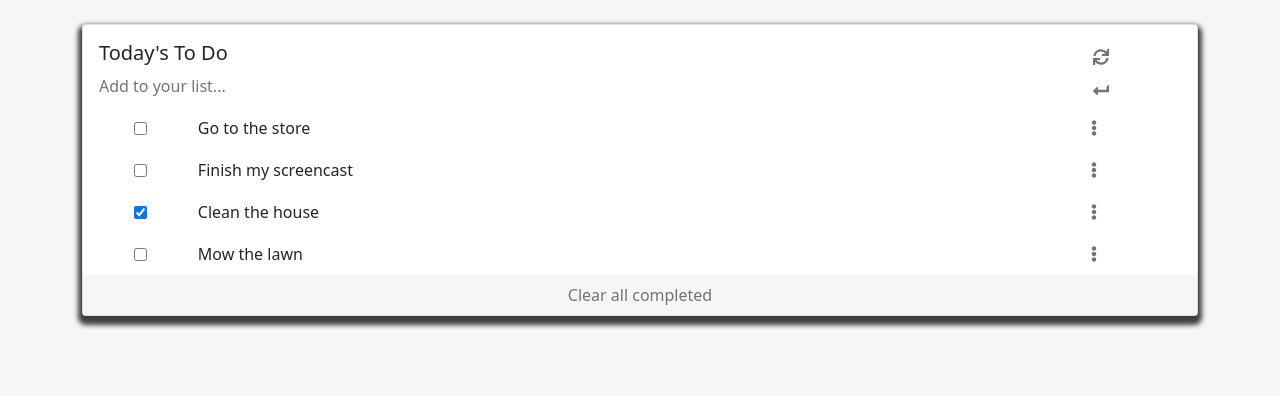
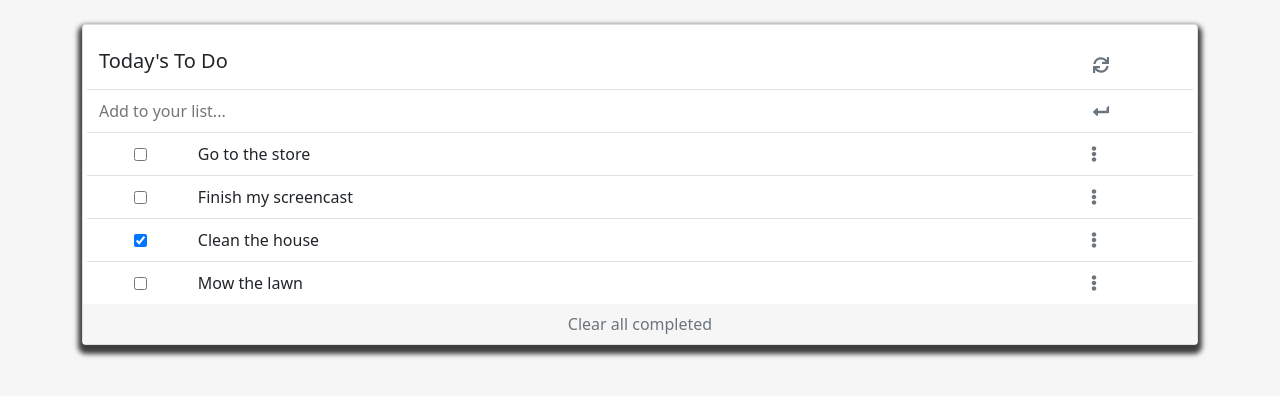
Before and after one commit to TheLuisAbarca/To-DO_List, a website built with webpack: page src/html/index.html in a window 1280 px wide. Built offline with nearby package versions, Linux system fonts and the light colour scheme.

Commit message:
Fix some style on task list.

```diff
--- a/src/html/index.html
+++ b/src/html/index.html
@@ -21,14 +21,14 @@
           <h3>To-Do List</h3>
         </div-->
         <div class="card-body">
-            <div class="row">
+            <div class="row pt-2 pb-2 justify-content-center align-items-center">
                 <h5 class="col-10">Today's To Do</h5>
                 <button class="col-2 reload text-muted">
                     <i class="fas fa-sync"></i>
                 </button>
             </div>
-            <div class="row">
-                <input id="addTask" type="text" name="task" class="col-10 mb-2" placeholder="Add to your list...">
+            <div class="row pt-2 pb-2 border-top border-1 justify-content-center align-items-center">
+                <input id="addTask" type="text" name="task" class="col-10" placeholder="Add to your list...">
                 <button class="col-2 add-Task text-muted">
                     <i class="fas fa-level-down-alt fa-rotate-90"></i>
                 </button>
--- a/src/js/index.js
+++ b/src/js/index.js
@@ -32,7 +32,7 @@ const tasks = [
 
  tasks.forEach(task => {
      const taskItem = document.createElement('li');
-     taskItem.className = 'task-item row p-2 justify-content-center align-items-center';
+     taskItem.className = 'task-item row p-2 justify-content-center align-items-center border-top border-1';
      taskItem.innerHTML = `
          <input class="col-1" type="checkbox" class="task-checkbox" ${task.completed ? 'checked' : ''}>
          <span class="col-9 task-description">${task.description}</span>
```
